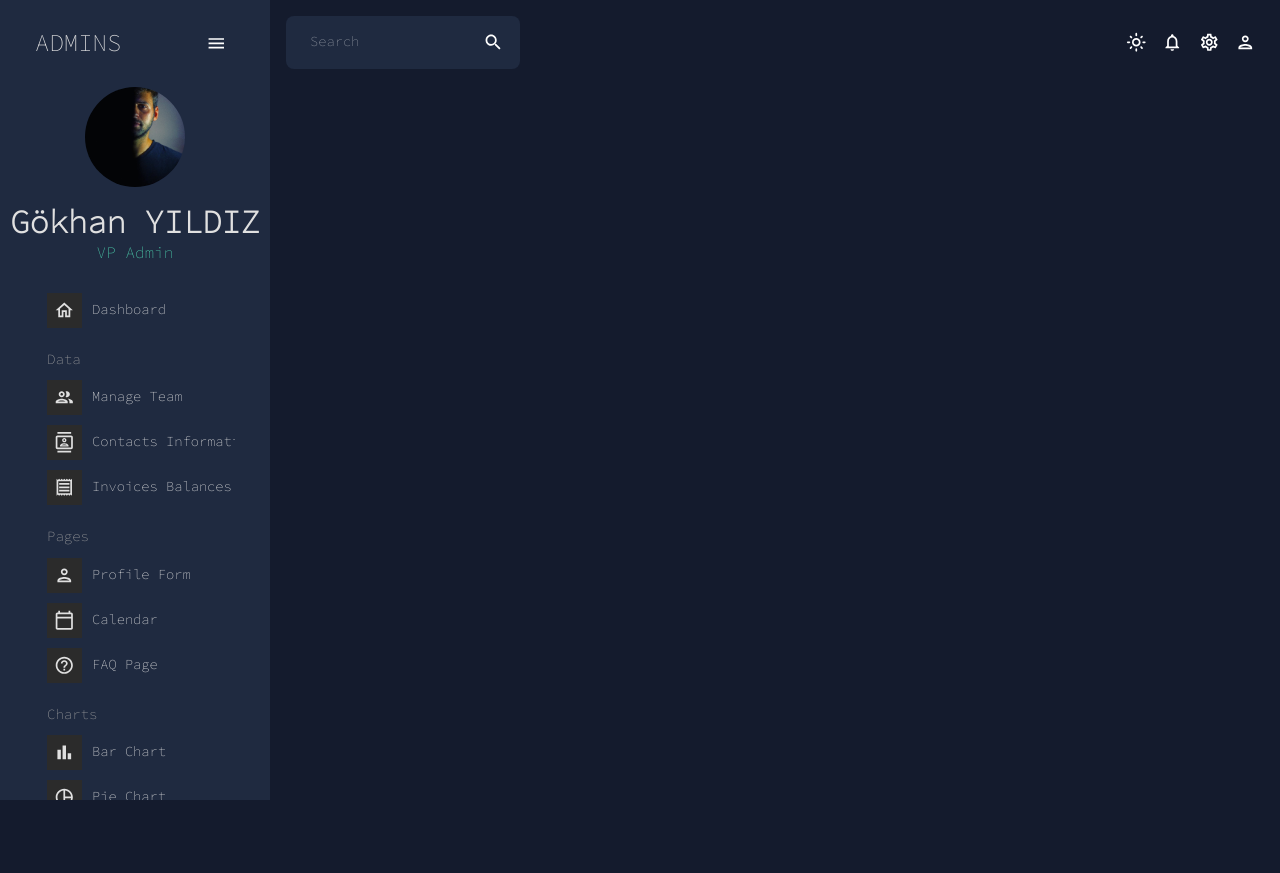
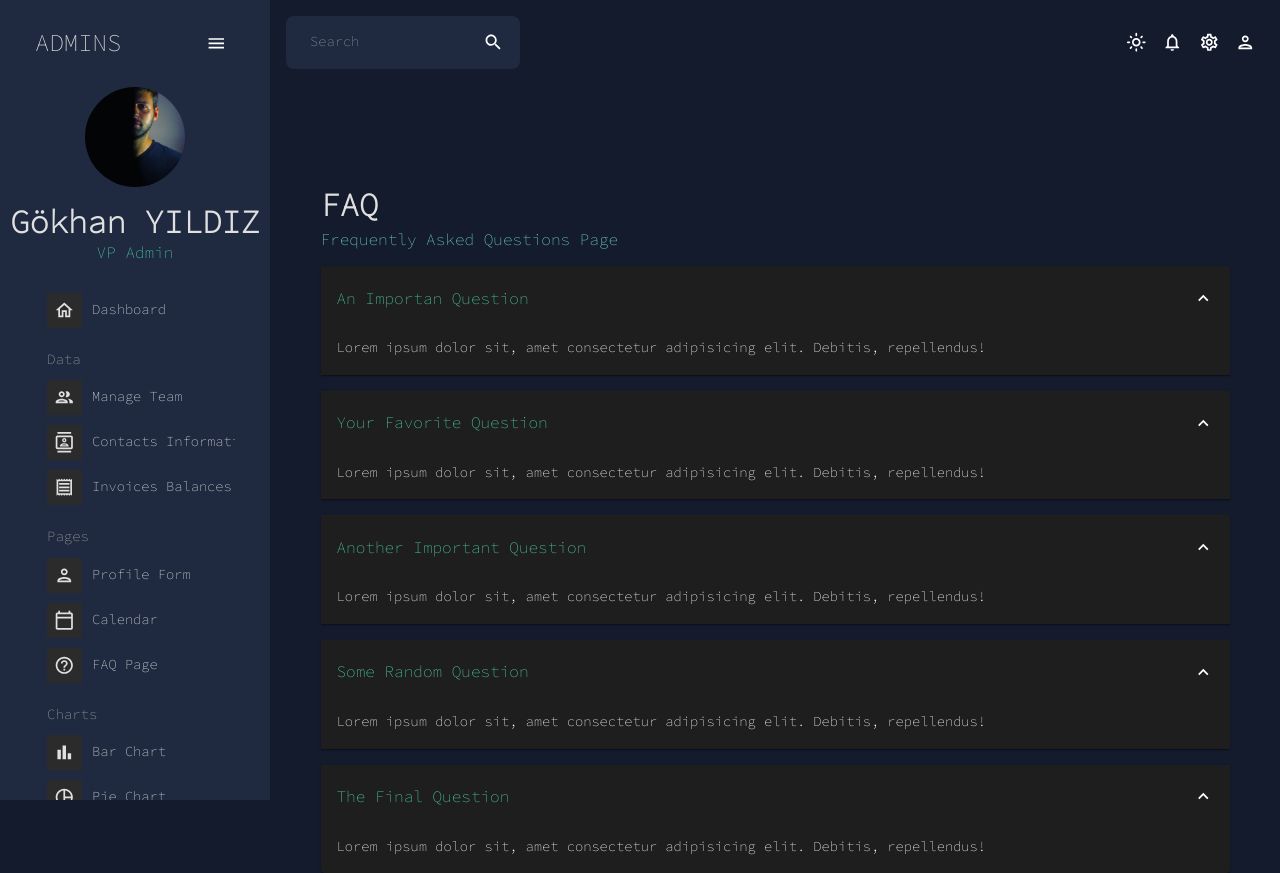
Before and after one commit to YildizGokhan/adminDashBoard, a React (Create React App) app: page /faq in a window 1280 px wide. Before the commit the page ends 800 px from the top, so only its background shows below. Built offline with nearby package versions, Linux system fonts and the light colour scheme.

Commit message:
example faq page.

```diff
--- a/src/App.js
+++ b/src/App.js
@@ -11,7 +11,7 @@
 import Form from "./scenes/form";
 // import Line from "./scenes/line";
 // import Pie from "./scenes/pie";
-// import FAQ from "./scenes/faq";
+import FAQ from "./scenes/faq";
 // import Geography from "./scenes/geography";
 import Calendar from "./scenes/calendar/calendar";
 
@@ -35,7 +35,7 @@
               {/* <Route path="/bar" element={<Bar />} /> */}
               {/* <Route path="/pie" element={<Pie />} /> */}
               {/* <Route path="/line" element={<Line />} /> */}
-              {/* <Route path="/faq" element={<FAQ />} /> */}
+              <Route path="/faq" element={<FAQ />} />
               {/* <Route path="/geography" element={<Geography />} /> */}
               <Route path="/calendar" element={<Calendar />} />
             </Routes>
--- a/src/scenes/calendar/calendar.jsx
+++ b/src/scenes/calendar/calendar.jsx
@@ -114,12 +114,12 @@
               {
                 id: "12315",
                 title: "All-day event",
-                date: "2022-09-14",
+                date: "2024-02-08",
               },
               {
                 id: "5123",
                 title: "Timed event",
-                date: "2022-09-28",
+                date: "2022-02-13",
               },
             ]}
           />
--- /dev/null
+++ b/src/scenes/faq/index.jsx
@@ -0,0 +1,81 @@
+import { Box, useTheme } from "@mui/material";
+import Header from "../../components/Header";
+import Accordion from "@mui/material/Accordion";
+import AccordionSummary from "@mui/material/AccordionSummary";
+import AccordionDetails from "@mui/material/AccordionDetails";
+import Typography from "@mui/material/Typography";
+import ExpandMoreIcon from "@mui/icons-material/ExpandMore";
+import { tokens } from "../../theme";
+
+const FAQ = () => {
+    const theme = useTheme();
+    const colors = tokens(theme.palette.mode)
+
+    return (
+        <Box m="10% 5% 0">
+            <Header title="FAQ" subtitle="Frequently Asked Questions Page" />
+            <Accordion defaultExpanded>
+                <AccordionSummary expandIcon={<ExpandMoreIcon />}>
+                    <Typography color={colors.greenAccent[500]} variant="h5">
+                        An Importan Question
+                    </Typography>
+                </AccordionSummary>
+                <AccordionDetails>
+                    <Typography>
+                        Lorem ipsum dolor sit, amet consectetur adipisicing elit. Debitis, repellendus!
+                    </Typography>
+                </AccordionDetails>
+            </Accordion>
+            <Accordion defaultExpanded>
+                <AccordionSummary expandIcon={<ExpandMoreIcon />}>
+                    <Typography color={colors.greenAccent[500]} variant="h5">
+                        Your Favorite Question
+                    </Typography>
+                </AccordionSummary>
+                <AccordionDetails>
+                    <Typography>
+                        Lorem ipsum dolor sit, amet consectetur adipisicing elit. Debitis, repellendus!
+                    </Typography>
+                </AccordionDetails>
+            </Accordion>
+            <Accordion defaultExpanded>
+                <AccordionSummary expandIcon={<ExpandMoreIcon />}>
+                    <Typography color={colors.greenAccent[500]} variant="h5">
+                        Another Important Question
+                    </Typography>
+                </AccordionSummary>
+                <AccordionDetails>
+                    <Typography>
+                        Lorem ipsum dolor sit, amet consectetur adipisicing elit. Debitis, repellendus!
+                    </Typography>
+                </AccordionDetails>
+            </Accordion>
+            <Accordion defaultExpanded>
+                <AccordionSummary expandIcon={<ExpandMoreIcon />}>
+                    <Typography color={colors.greenAccent[500]} variant="h5">
+                        Some Random Question
+                    </Typography>
+                </AccordionSummary>
+                <AccordionDetails>
+                    <Typography>
+                        Lorem ipsum dolor sit, amet consectetur adipisicing elit. Debitis, repellendus!
+                    </Typography>
+                </AccordionDetails>
+            </Accordion>
+            <Accordion defaultExpanded>
+                <AccordionSummary expandIcon={<ExpandMoreIcon />}>
+                    <Typography color={colors.greenAccent[500]} variant="h5">
+                        The Final Question
+                    </Typography>
+                </AccordionSummary>
+                <AccordionDetails>
+                    <Typography>
+                        Lorem ipsum dolor sit, amet consectetur adipisicing elit. Debitis, repellendus!
+                    </Typography>
+                </AccordionDetails>
+            </Accordion>
+        </Box>
+    )
+}
+
+export default FAQ;
```
